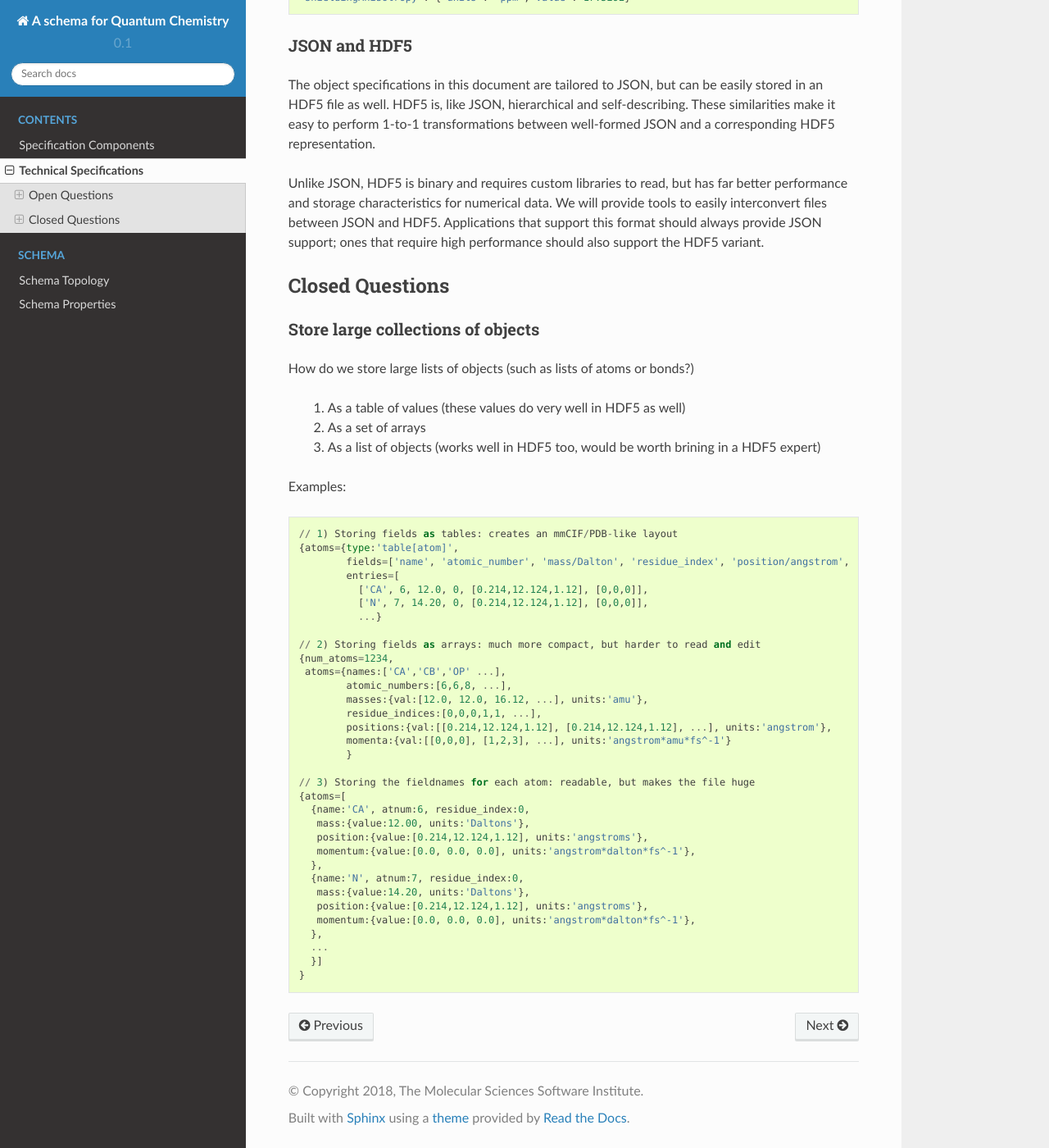
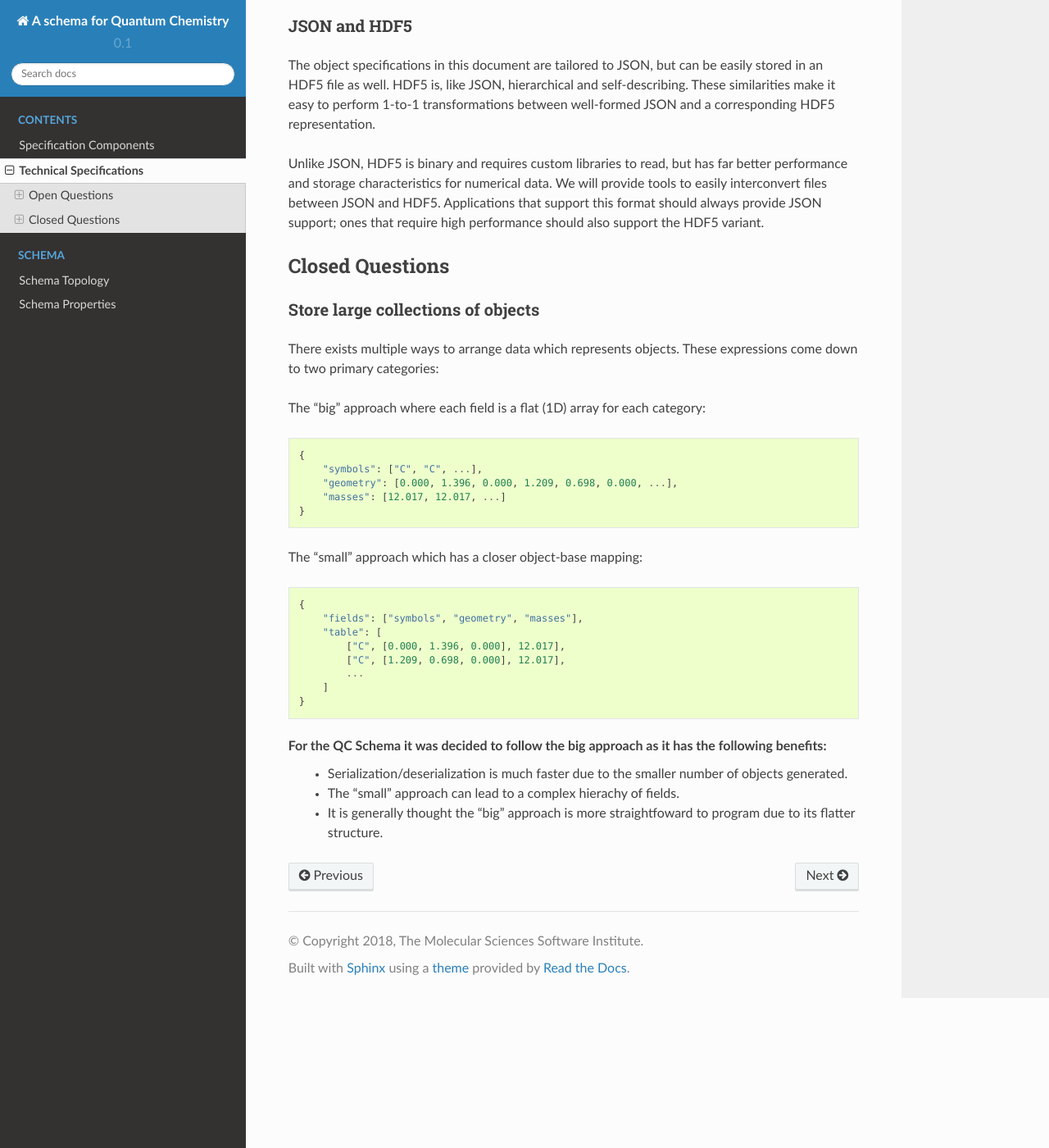
Before and after one commit to MolSSI/QCSchema, a Sphinx documentation site: the page built from docs/source/tech_specs.rst, in a window 1280 px wide and 1400 px high, scrolled down 1155 px. Shown: the whole window at 82% size. Built offline with Sphinx 7.4.7 and the Read the Docs theme 2.0.0, drawn with Linux system fonts in a browser that asks for light colours; the version number is read from the project's files by our own code; some of the changed text lies outside the part shown.

Commit message:
Updates the tech specs rst to reflect the current big/small discussion

```diff
--- a/docs/source/tech_specs.rst
+++ b/docs/source/tech_specs.rst
@@ -15,7 +15,7 @@ say, maintain a list of bonds between atoms. Some solutions are:
  2) by JSON path reference (see, e.g., https://tools.ietf.org/html/draft-pbryan-zyp-json-ref-03)
  3) JSON-LD allows some flexibility of referencing. Also gives flexibility to break one document
     or one JSON object into pieces that can be referenced against.
- 4) by a unique key. (e.g., :code:`residue.id='a83nd83'`, `residue.atoms=['a9n3d9', '31di3']`)
+ 4) by a unique key. (e.g., :code:`residue.id='a83nd83'`, :code:`residue.atoms=['a9n3d9', '31di3']`)
 
 Array index is probably the best option - although they are a little fragile,
 they're no more fragile than path references, and require far less overhead
@@ -35,8 +35,8 @@ For instance, velocity might be "angstrom/fs" Alternatives:
  2) Allow strings of the form :code:`atom.velocity.units="angstrom/fs"`, but require that units be chosen from a specific list of specifications
  3) Allow strings of the form :code:`atom.velocity.units="angstrom/fs"`, and require file parsers to parse the units according to a specified syntax
 
- BDJ Note: There are multiple standards specifications for units, and conversions. If done right in a schema, you can use JSON-LD to
- link to the actual standards definition. Some examples of what I have done, which aligns with CML:
+ Note: There are multiple standards specifications for units, and conversions. If done right in a schema, you can use JSON-LD to
+ link to the actual standards definition. Some examples in CML:
 
 .. code:: python
 
@@ -64,46 +64,32 @@ Closed Questions
 
 Store large collections of objects
 ~~~~~~~~~~~~~~~~~~~~~~~~~~~~~~~~~~
-How do we store large lists of objects (such as lists of atoms or bonds?)
+There exists multiple ways to arrange data which represents objects. These expressions come down to two primary categories:
 
- 1) As a table of values (these values do very well in HDF5 as well)
- 2) As a set of arrays
- 3) As a list of objects (works well in HDF5 too, would be worth brining in a HDF5 expert)
-
-Examples:
+The "big" approach where each field is a flat (1D) array for each category:
 
 .. code:: python
 
-    // 1) Storing fields as tables: creates an mmCIF/PDB-like layout
-    {atoms={type:'table[atom]',
-            fields=['name', 'atomic_number', 'mass/Dalton', 'residue_index', 'position/angstrom', 'momentum/angstrom*amu*fs^-1']
-            entries=[
-              ['CA', 6, 12.0, 0, [0.214,12.124,1.12], [0,0,0]],
-              ['N', 7, 14.20, 0, [0.214,12.124,1.12], [0,0,0]],
-              ...}
+    {
+        "symbols": ["C", "C", ...],
+        "geometry": [0.000, 1.396, 0.000, 1.209, 0.698, 0.000, ...],
+        "masses": [12.017, 12.017, ...]
+    }
 
-    // 2) Storing fields as arrays: much more compact, but harder to read and edit
-    {num_atoms=1234,
-     atoms={names:['CA','CB','OP' ...],
-            atomic_numbers:[6,6,8, ...],
-            masses:{val:[12.0, 12.0, 16.12, ...], units:'amu'},
-            residue_indices:[0,0,0,1,1, ...],
-            positions:{val:[[0.214,12.124,1.12], [0.214,12.124,1.12], ...], units:'angstrom'},
-            momenta:{val:[[0,0,0], [1,2,3], ...], units:'angstrom*amu*fs^-1'}
-            }
+The "small" approach which has a closer object-base mapping:
 
-    // 3) Storing the fieldnames for each atom: readable, but makes the file huge
-    {atoms=[
-      {name:'CA', atnum:6, residue_index:0,
-       mass:{value:12.00, units:'Daltons'},
-       position:{value:[0.214,12.124,1.12], units:'angstroms'},
-       momentum:{value:[0.0, 0.0, 0.0], units:'angstrom*dalton*fs^-1'},
-      },
-      {name:'N', atnum:7, residue_index:0,
-       mass:{value:14.20, units:'Daltons'},
-       position:{value:[0.214,12.124,1.12], units:'angstroms'},
-       momentum:{value:[0.0, 0.0, 0.0], units:'angstrom*dalton*fs^-1'},
-      },
-      ...
-      }]
+.. code:: python
+
+    {
+        "fields": ["symbols", "geometry", "masses"],
+        "table": [
+            ["C", [0.000, 1.396, 0.000], 12.017],
+            ["C", [1.209, 0.698, 0.000], 12.017],
+            ...
+        ]
     }
+
+For the QC Schema it was decided to follow the big approach as it has the following benefits:
+ -  Serialization/deserialization is much faster due to the smaller number of objects generated.
+ -  The "small" approach can lead to a complex hierachy of fields.
+ -  It is generally thought the "big" approach is more straightfoward to program due to its flatter structure.
```
Also changed, not shown: 1 other file.
